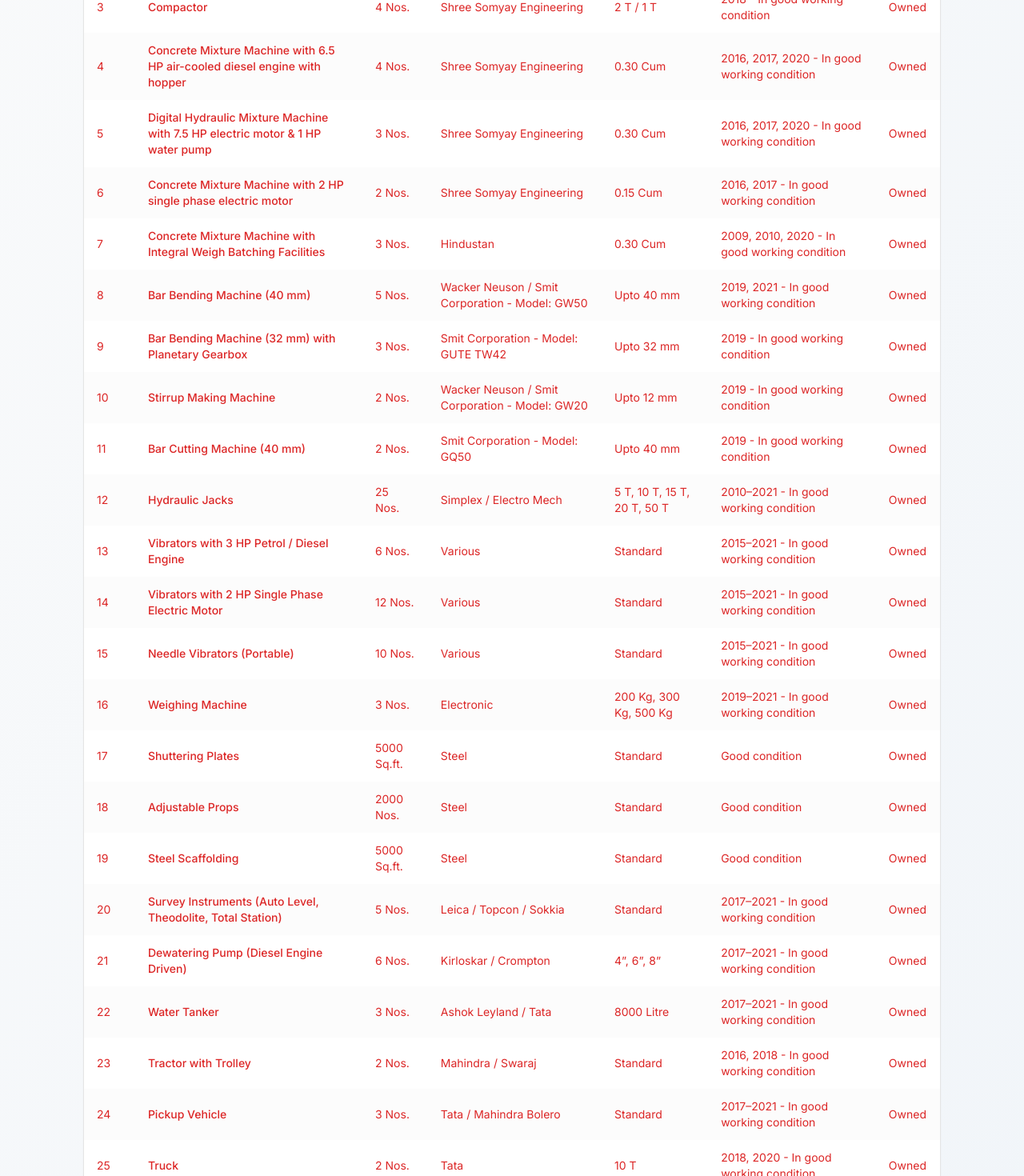
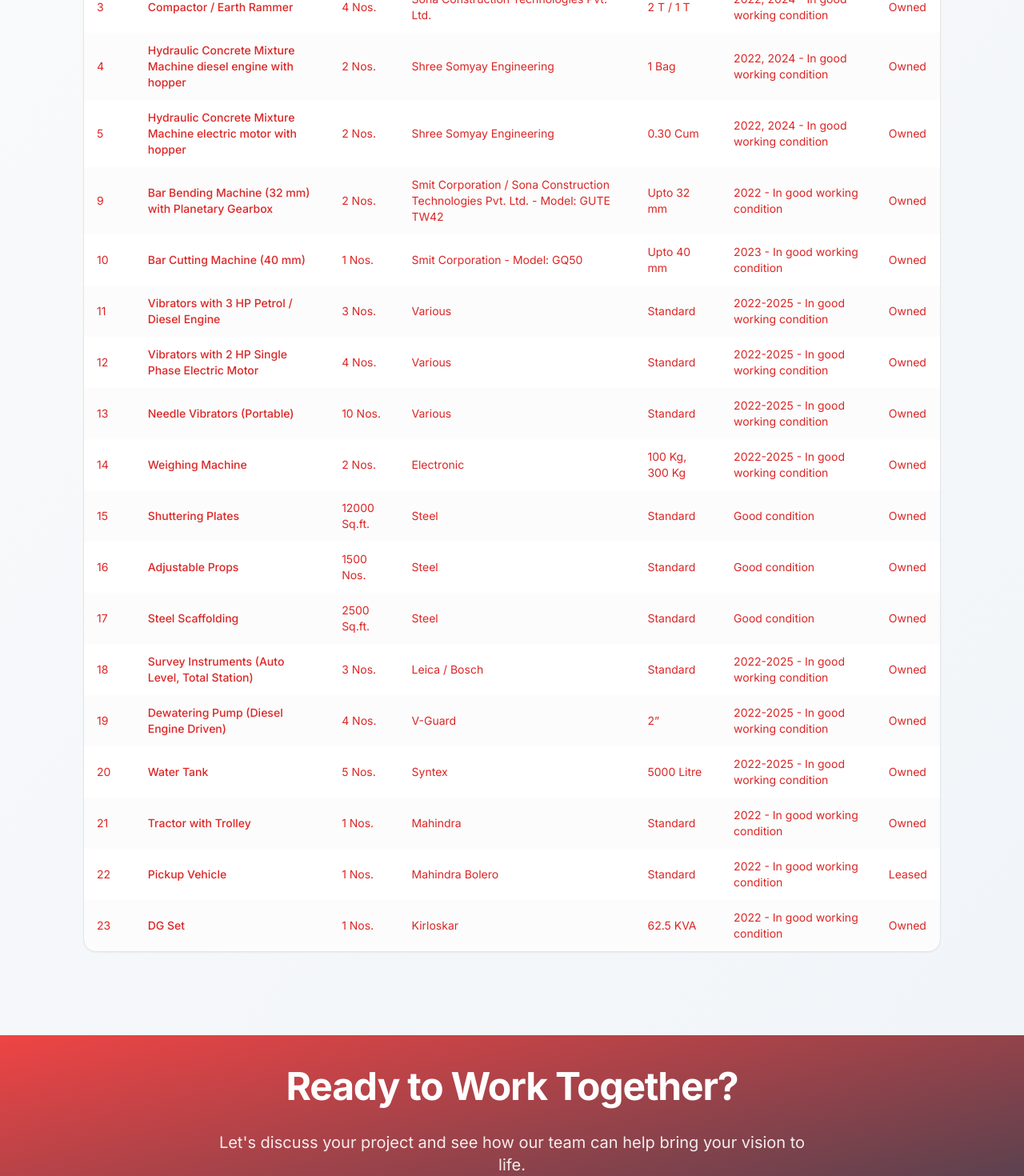
Before and after one commit to zefiali/havcon-infrastructures, a Next.js app: page /equipments in a window 1280 px wide. Shown: the part 880-2350 px from the top of the page at 80% size. Built offline with nearby package versions, Linux system fonts and the light colour scheme.

Commit message:
equipments update

```diff
--- a/src/data/equipments.js
+++ b/src/data/equipments.js
@@ -2,151 +2,124 @@
   {
     "srNo": 1,
     "name": "AJAX Concrete Mixture Machine",
-    "units": "4 Nos.",
+    "units": "1 Nos.",
     "make": "Powertech Equipment Pvt. Ltd.",
     "capacity": "4.0 Cum",
-    "yearCondition": "2017, 2018, 2021 - In good working condition",
+    "yearCondition": "2022 - In good working condition",
     "ownership": "Owned"
   },
   {
     "srNo": 2,
     "name": "Excavator",
-    "units": "3 Nos.",
-    "make": "Powertech Equipment Pvt. Ltd.",
+    "units": "1 Nos.",
+    "make": "JCB 3DX",
     "capacity": "3D",
-    "yearCondition": "2017, 2021 - In good working condition",
+    "yearCondition": "2022 - In good working condition",
     "ownership": "Owned"
   },
   {
     "srNo": 3,
-    "name": "Compactor",
+    "name": "Compactor / Earth Rammer",
     "units": "4 Nos.",
-    "make": "Shree Somyay Engineering",
+    "make": "Sona Construction Technologies Pvt. Ltd.",
     "capacity": "2 T / 1 T",
-    "yearCondition": "2018 - In good working condition",
+    "yearCondition": "2022, 2024 - In good working condition",
     "ownership": "Owned"
   },
   {
     "srNo": 4,
-    "name": "Concrete Mixture Machine with 6.5 HP air-cooled diesel engine with hopper",
-    "units": "4 Nos.",
+    "name": "Hydraulic Concrete Mixture Machine diesel engine with hopper",
+    "units": "2 Nos.",
     "make": "Shree Somyay Engineering",
-    "capacity": "0.30 Cum",
-    "yearCondition": "2016, 2017, 2020 - In good working condition",
+    "capacity": "1 Bag",
+    "yearCondition": "2022, 2024 - In good working condition",
     "ownership": "Owned"
   },
   {
     "srNo": 5,
-    "name": "Digital Hydraulic Mixture Machine with 7.5 HP electric motor & 1 HP water pump",
-    "units": "3 Nos.",
+    "name": "Hydraulic Concrete Mixture Machine electric motor with hopper",
+    "units": "2 Nos.",
     "make": "Shree Somyay Engineering",
     "capacity": "0.30 Cum",
-    "yearCondition": "2016, 2017, 2020 - In good working condition",
-    "ownership": "Owned"
-  },
-  {
-    "srNo": 6,
-    "name": "Concrete Mixture Machine with 2 HP single phase electric motor",
-    "units": "2 Nos.",
-    "make": "Shree Somyay Engineering",
-    "capacity": "0.15 Cum",
-    "yearCondition": "2016, 2017 - In good working condition",
-    "ownership": "Owned"
-  },
-  {
-    "srNo": 7,
-    "name": "Concrete Mixture Machine with Integral Weigh Batching Facilities",
-    "units": "3 Nos.",
-    "make": "Hindustan",
-    "capacity": "0.30 Cum",
-    "yearCondition": "2009, 2010, 2020 - In good working condition",
-    "ownership": "Owned"
-  },
-  {
-    "srNo": 8,
-    "name": "Bar Bending Machine (40 mm)",
-    "units": "5 Nos.",
-    "make": "Wacker Neuson / Smit Corporation - Model: GW50",
-    "capacity": "Upto 40 mm",
-    "yearCondition": "2019, 2021 - In good working condition",
+    "yearCondition": "2022, 2024 - In good working condition",
     "ownership": "Owned"
   },
   {
     "srNo": 9,
     "name": "Bar Bending Machine (32 mm) with Planetary Gearbox",
-    "units": "3 Nos.",
-    "make": "Smit Corporation - Model: GUTE TW42",
+    "units": "2 Nos.",
+    "make": "Smit Corporation / Sona Construction Technologies Pvt. Ltd. - Model: GUTE TW42",
     "capacity": "Upto 32 mm",
-    "yearCondition": "2019 - In good working condition",
+    "yearCondition": "2022 - In good working condition",
     "ownership": "Owned"
   },
   {
     "srNo": 10,
-    "name": "Stirrup Making Machine",
-    "units": "2 Nos.",
-    "make": "Wacker Neuson / Smit Corporation - Model: GW20",
-    "capacity": "Upto 12 mm",
-    "yearCondition": "2019 - In good working condition",
+    "name": "Bar Cutting Machine (40 mm)",
+    "units": "1 Nos.",
+    "make": "Smit Corporation - Model: GQ50",
+    "capacity": "Upto 40 mm",
+    "yearCondition": "2023 - In good working condition",
     "ownership": "Owned"
   },
   {
     "srNo": 11,
-    "name": "Bar Cutting Machine (40 mm)",
-    "units": "2 Nos.",
-    "make": "Smit Corporation - Model: GQ50",
-    "capacity": "Upto 40 mm",
-    "yearCondition": "2019 - In good working condition",
+    "name": "Vibrators with 3 HP Petrol / Diesel Engine",
+    "units": "3 Nos.",
+    "make": "Various",
+    "capacity": "Standard",
+    "yearCondition": "2022-2025 - In good working condition",
     "ownership": "Owned"
   },
   {
     "srNo": 12,
-    "name": "Hydraulic Jacks",
-    "units": "25 Nos.",
-    "make": "Simplex / Electro Mech",
-    "capacity": "5 T, 10 T, 15 T, 20 T, 50 T",
-    "yearCondition": "2010–2021 - In good working condition",
+    "name": "Vibrators with 2 HP Single Phase Electric Motor",
+    "units": "4 Nos.",
+    "make": "Various",
+    "capacity": "Standard",
+    "yearCondition": "2022-2025 - In good working condition",
     "ownership": "Owned"
   },
   {
     "srNo": 13,
-    "name": "Vibrators with 3 HP Petrol / Diesel Engine",
-    "units": "6 Nos.",
+    "name": "Needle Vibrators (Portable)",
+    "units": "10 Nos.",
     "make": "Various",
     "capacity": "Standard",
-    "yearCondition": "2015–2021 - In good working condition",
+    "yearCondition": "2022-2025 - In good working condition",
     "ownership": "Owned"
   },
   {
     "srNo": 14,
-    "name": "Vibrators with 2 HP Single Phase Electric Motor",
-    "units": "12 Nos.",
-    "make": "Various",
-    "capacity": "Standard",
-    "yearCondition": "2015–2021 - In good working condition",
+    "name": "Weighing Machine",
+    "units": "2 Nos.",
+    "make": "Electronic",
+    "capacity": "100 Kg, 300 Kg",
+    "yearCondition": "2022-2025 - In good working condition",
     "ownership": "Owned"
   },
   {
     "srNo": 15,
-    "name": "Needle Vibrators (Portable)",
-    "units": "10 Nos.",
-    "make": "Various",
+    "name": "Shuttering Plates",
+    "units": "12000 Sq.ft.",
+    "make": "Steel",
     "capacity": "Standard",
-    "yearCondition": "2015–2021 - In good working condition",
+    "yearCondition": "Good condition",
     "ownership": "Owned"
   },
   {
     "srNo": 16,
-    "name": "Weighing Machine",
-    "units": "3 Nos.",
-    "make": "Electronic",
-    "capacity": "200 Kg, 300 Kg, 500 Kg",
-    "yearCondition": "2019–2021 - In good working condition",
+    "name": "Adjustable Props",
+    "units": "1500 Nos.",
+    "make": "Steel",
+    "capacity": "Standard",
+    "yearCondition": "Good condition",
     "ownership": "Owned"
   },
   {
     "srNo": 17,
-    "name": "Shuttering Plates",
-    "units": "5000 Sq.ft.",
+    "name": "Steel Scaffolding",
+    "units": "2500 Sq.ft.",
     "make": "Steel",
     "capacity": "Standard",
     "yearCondition": "Good condition",
@@ -154,92 +127,56 @@
   },
   {
     "srNo": 18,
-    "name": "Adjustable Props",
-    "units": "2000 Nos.",
-    "make": "Steel",
+    "name": "Survey Instruments (Auto Level, Total Station)",
+    "units": "3 Nos.",
+    "make": "Leica / Bosch",
     "capacity": "Standard",
-    "yearCondition": "Good condition",
+    "yearCondition": "2022-2025 - In good working condition",
     "ownership": "Owned"
   },
   {
     "srNo": 19,
-    "name": "Steel Scaffolding",
-    "units": "5000 Sq.ft.",
-    "make": "Steel",
-    "capacity": "Standard",
-    "yearCondition": "Good condition",
+    "name": "Dewatering Pump (Diesel Engine Driven)",
+    "units": "4 Nos.",
+    "make": "V-Guard",
+    "capacity": "2”",
+    "yearCondition": "2022-2025 - In good working condition",
     "ownership": "Owned"
   },
   {
     "srNo": 20,
-    "name": "Survey Instruments (Auto Level, Theodolite, Total Station)",
+    "name": "Water Tank",
     "units": "5 Nos.",
-    "make": "Leica / Topcon / Sokkia",
-    "capacity": "Standard",
-    "yearCondition": "2017–2021 - In good working condition",
+    "make": "Syntex",
+    "capacity": "5000 Litre",
+    "yearCondition": "2022-2025 - In good working condition",
     "ownership": "Owned"
   },
   {
     "srNo": 21,
-    "name": "Dewatering Pump (Diesel Engine Driven)",
-    "units": "6 Nos.",
-    "make": "Kirloskar / Crompton",
-    "capacity": "4”, 6”, 8”",
-    "yearCondition": "2017–2021 - In good working condition",
+    "name": "Tractor with Trolley",
+    "units": "1 Nos.",
+    "make": "Mahindra",
+    "capacity": "Standard",
+    "yearCondition": "2022 - In good working condition",
     "ownership": "Owned"
   },
   {
     "srNo": 22,
-    "name": "Water Tanker",
-    "units": "3 Nos.",
-    "make": "Ashok Leyland / Tata",
-    "capacity": "8000 Litre",
-    "yearCondition": "2017–2021 - In good working condition",
-    "ownership": "Owned"
+    "name": "Pickup Vehicle",
+    "units": "1 Nos.",
+    "make": "Mahindra Bolero",
+    "capacity": "Standard",
+    "yearCondition": "2022 - In good working condition",
+    "ownership": "Leased"
   },
   {
     "srNo": 23,
-    "name": "Tractor with Trolley",
-    "units": "2 Nos.",
-    "make": "Mahindra / Swaraj",
-    "capacity": "Standard",
-    "yearCondition": "2016, 2018 - In good working condition",
-    "ownership": "Owned"
-  },
-  {
-    "srNo": 24,
-    "name": "Pickup Vehicle",
-    "units": "3 Nos.",
-    "make": "Tata / Mahindra Bolero",
-    "capacity": "Standard",
-    "yearCondition": "2017–2021 - In good working condition",
-    "ownership": "Owned"
-  },
-  {
-    "srNo": 25,
-    "name": "Truck",
-    "units": "2 Nos.",
-    "make": "Tata",
-    "capacity": "10 T",
-    "yearCondition": "2018, 2020 - In good working condition",
-    "ownership": "Owned"
-  },
-  {
-    "srNo": 26,
     "name": "DG Set",
-    "units": "2 Nos.",
-    "make": "Kirloskar / Cummins",
-    "capacity": "62.5 KVA, 125 KVA",
-    "yearCondition": "2017, 2019 - In good working condition",
-    "ownership": "Owned"
-  },
-  {
-    "srNo": 27,
-    "name": "Welding Machine",
-    "units": "5 Nos.",
-    "make": "Esab / Ador",
-    "capacity": "Standard",
-    "yearCondition": "2016–2021 - In good working condition",
+    "units": "1 Nos.",
+    "make": "Kirloskar",
+    "capacity": "62.5 KVA",
+    "yearCondition": "2022 - In good working condition",
     "ownership": "Owned"
   }
 ];
@@ -249,10 +186,10 @@
     srNo: 1,
     category: "A. General Lab Equipment",
     items: [
-      { name: "(a) Electronic balance 7–10 Kg, semi-self indication, accuracy 1gm", qty: "3 Nos" },
-      { name: "(b) Pan balance 10 Kg capacity, accuracy 0.01gm", qty: "12 Nos" },
-      { name: "(c) Electronic balance 500 gm, accuracy 0.001gm", qty: "3 Nos" },
-      { name: "(I) Sieves as per I.S.460-1962", qty: "3 Nos" },
+      { name: "(a) Electronic balance 7–10 Kg, semi-self indication, accuracy 1gm", qty: "1 Nos" },
+      { name: "(b) Pan balance 10 Kg capacity, accuracy 0.01gm", qty: "4 Nos" },
+      { name: "(c) Electronic balance 500 gm, accuracy 0.001gm", qty: "2 Nos" },
+      { name: "(I) Sieves as per I.S.460-1962", qty: "2 Nos" },
       { name: "(II) Stop watches 1/5 sec accuracy", qty: "2 Nos" },
     ],
   },
@@ -261,12 +198,12 @@
     category: "B. For Cement and Cement Concrete",
     items: [
       { name: "(I) Moulds:", qty: "—" },
-      { name: "(a) 150mm dia x 300mm height cylinder with capping component", qty: "—" },
-      { name: "(b) Cubes 150mm", qty: "100 Nos" },
-      { name: "(III) High frequency mortar cube vibrator for cement testing", qty: "1 Nos" },
-      { name: "(IV) Concrete mixer power driven 0.03 m³ capacity", qty: "1 Nos" },
-      { name: "(V) Vibrating table (1m x 1m), variable frequency & amplitude (British standard)", qty: "1 Nos" },
-      { name: "(VI) Flow table (as per ISI specs)", qty: "4 Nos" },
+      { name: "(a) Cubes 150mm", qty: "24 Nos" },
+      { name: "(II) High frequency mortar cube vibrator for cement testing", qty: "1 Nos" },
+      { name: "(III) Concrete mixer power driven 0.03 m³ capacity", qty: "1 Nos" },
+      { name: "(IV) Vibrating table (1m x 1m), variable frequency & amplitude (British standard)", qty: "1 Nos" },
+      { name: "(V) Flow table (as per ISI specs)", qty: "2 Nos" },
+      { name: "(VI) Slump cone", qty: "4 Nos" },
     ],
   },
 ];
```
